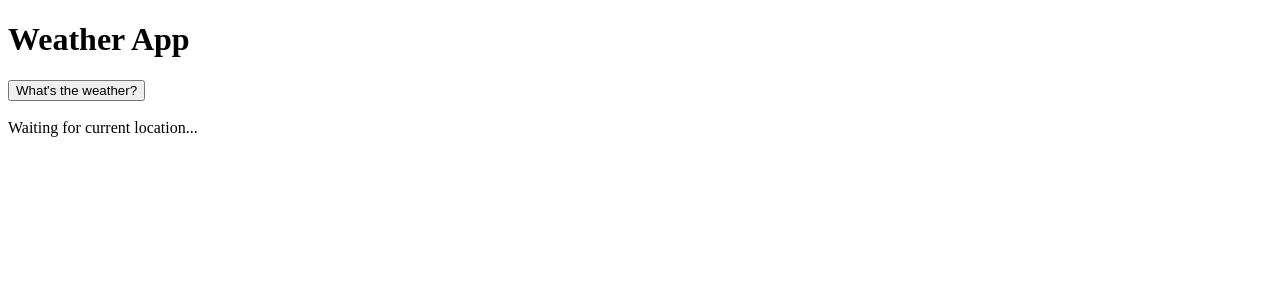
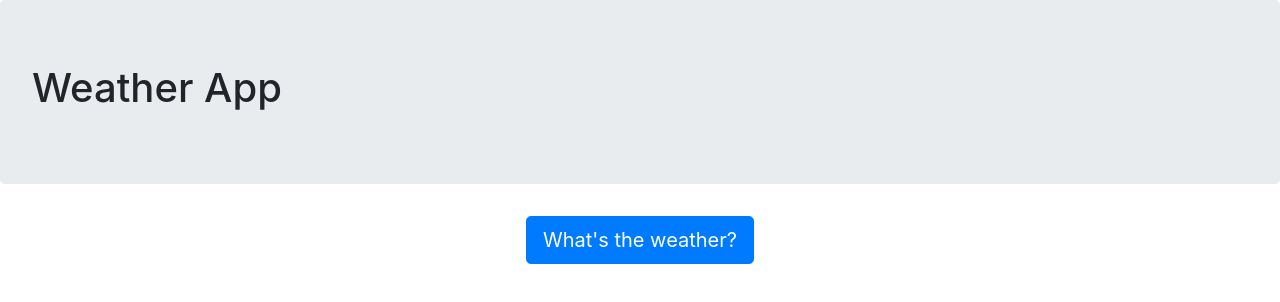
Before and after one commit to kylehorton33/freeCodeCamp, a plain HTML site: page weather/index.html in a window 1280 px wide. Drawn offline with nearby package versions, Linux system fonts and the light colour scheme.

Commit message:
clean up interface with bootstrap

```diff
--- a/weather/index.html
+++ b/weather/index.html
@@ -4,15 +4,21 @@
   <meta charset="UTF-8">
   <meta name="viewport" content="width=device-width, initial-scale=1.0">
   <title>Simple Weather App</title>
-
+  <link rel="stylesheet" href="https://stackpath.bootstrapcdn.com/bootstrap/4.3.1/css/bootstrap.min.css" integrity="sha384-ggOyR0iXCbMQv3Xipma34MD+dH/1fQ784/j6cY/iJTQUOhcWr7x9JvoRxT2MZw1T" crossorigin="anonymous">
 </head>
 <body>
-  <h1>Weather App</h1>
-  <button onclick="getLocation()">What's the weather?</button>
+  <div class="jumbotron">
+    <h1>Weather App</h1>
+  </div>
+  <div class="container text-center" id='get-weather'>
+    <button type="button" class="btn btn-primary btn-lg" onclick="getLocation()">What's the weather?</button>
+  </div>
   <br><br>
-  <div id='geolocation'>Waiting for current location...</div>
   <br>
-  <div id='current-weather'></div>
+  <div class="container text-center" id='current-weather'></div>
   <script src="weather.js"></script>
+  <script src="https://code.jquery.com/jquery-3.3.1.slim.min.js" integrity="sha384-q8i/X+965DzO0rT7abK41JStQIAqVgRVzpbzo5smXKp4YfRvH+8abtTE1Pi6jizo" crossorigin="anonymous"></script>
+<script src="https://cdnjs.cloudflare.com/ajax/libs/popper.js/1.14.7/umd/popper.min.js" integrity="sha384-UO2eT0CpHqdSJQ6hJty5KVphtPhzWj9WO1clHTMGa3JDZwrnQq4sF86dIHNDz0W1" crossorigin="anonymous"></script>
+<script src="https://stackpath.bootstrapcdn.com/bootstrap/4.3.1/js/bootstrap.min.js" integrity="sha384-JjSmVgyd0p3pXB1rRibZUAYoIIy6OrQ6VrjIEaFf/nJGzIxFDsf4x0xIM+B07jRM" crossorigin="anonymous"></script>
 </body>
 </html>
--- a/weather/weather.js
+++ b/weather/weather.js
@@ -2,16 +2,18 @@
 
 
 const API_URL = 'https://weather-proxy.freecodecamp.rocks/';
-const x = document.getElementById('geolocation');
+const x = document.getElementById('get-weather');
 var celciusDisplay = true;
 var data = {};
 
 //User Story: I can see the weather in my current location.
 function getLocation() {
 
+  x.innerHTML = 'waiting for geolocation...';
 
   if (navigator.geolocation) {
     navigator.geolocation.getCurrentPosition(getWeather);
+    x.innerHTML = '';
   } else {
     x.innerHTML = "Geolocation is not supported by this browser.";
   }
@@ -22,7 +24,7 @@ function getWeather(position) {
   const latitude = position.coords.latitude;
   const longitude = position.coords.longitude;
 
-  x.innerHTML = `Latitude: ${latitude} <br> Longitude: ${longitude}`
+  //x.innerHTML = `Latitude: ${latitude} <br> Longitude: ${longitude}`
 
   fetch(API_URL + `api/current?lon=${longitude}&lat=${latitude}`)
     .then(res => res.json())
```
